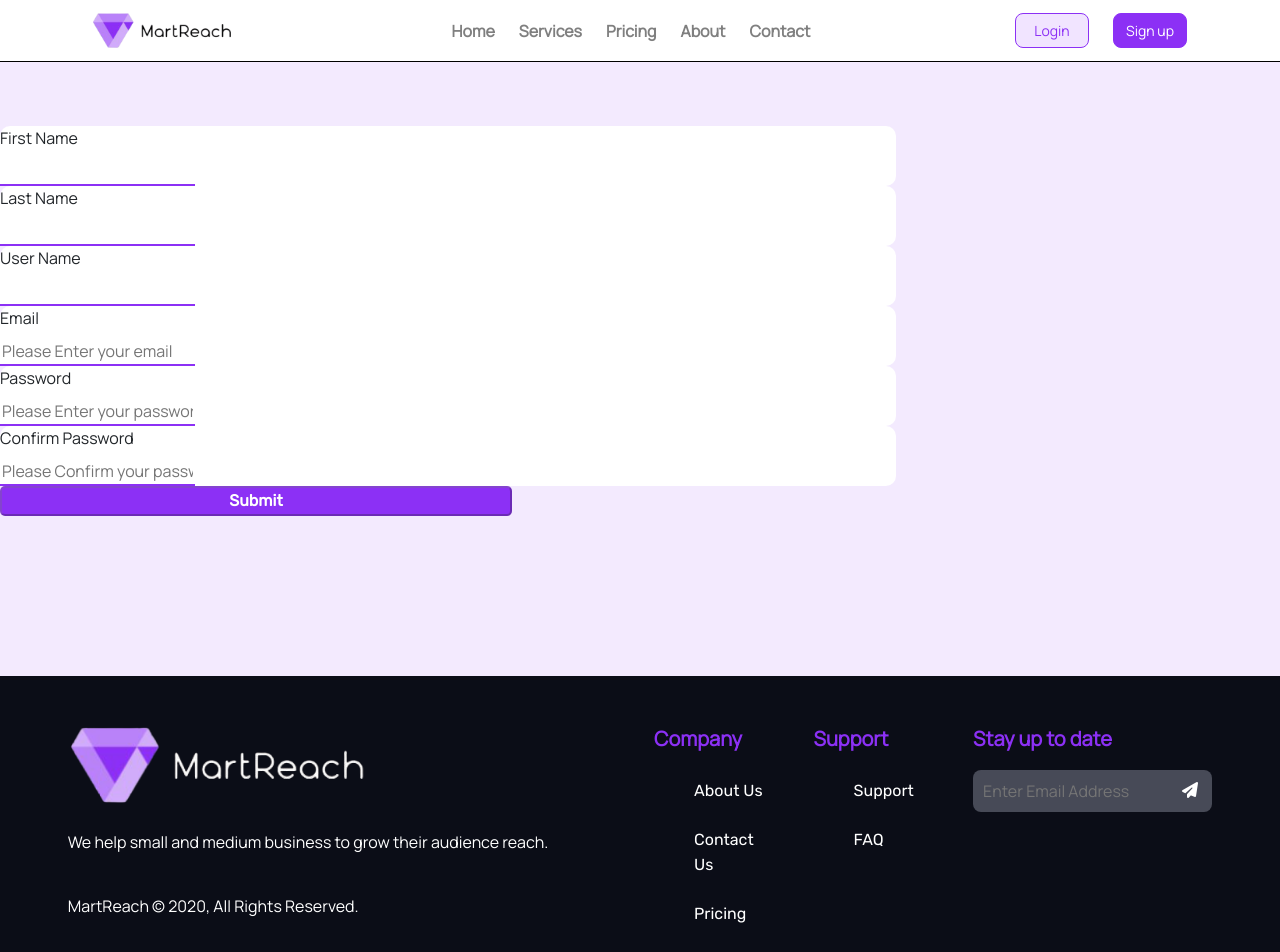
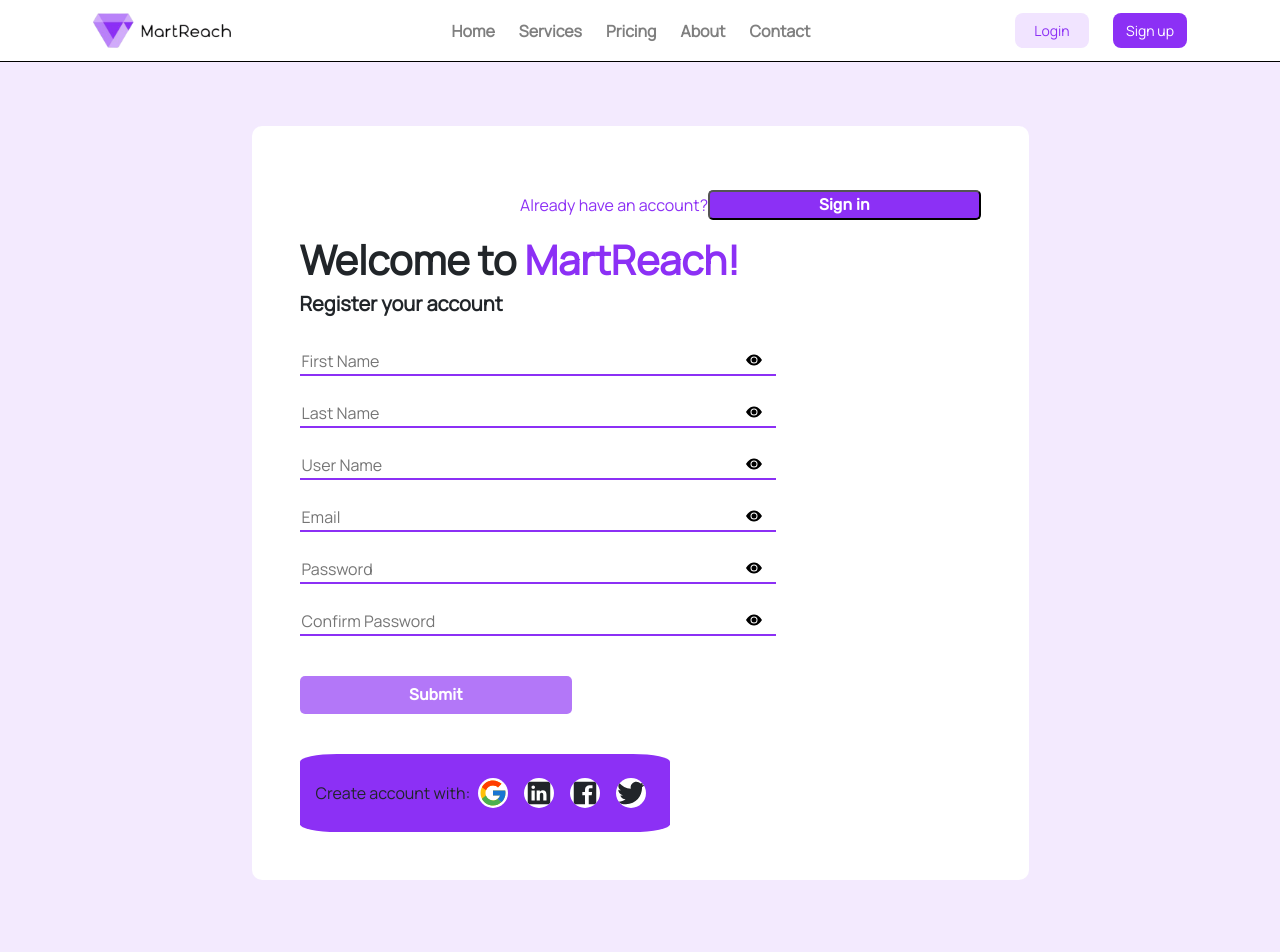
Before and after one commit to eonyedikachi/digital-marketing-tool-react, a React (Create React App) app: page /#/signup in a window 1280 px wide. Shown: the top 952 px of the page. Built offline with nearby package versions, Linux system fonts and the light colour scheme.

Commit message:
Further styling

```diff
--- a/package.json
+++ b/package.json
@@ -7,12 +7,14 @@
     "@testing-library/jest-dom": "^5.11.6",
     "@testing-library/react": "^11.1.2",
     "@testing-library/user-event": "^12.2.2",
-    "bootstrap": "^4.5.1",
+    "bootstrap": "^4.5.3",
     "formik": "^2.2.6",
     "gh-pages": "^3.1.0",
     "jquery": "^3.5.1",
     "react": "^17.0.1",
+    "react-bootstrap": "^1.4.0",
     "react-dom": "^17.0.1",
+    "react-icons": "^4.1.0",
     "react-router-dom": "^5.2.0",
     "react-scripts": "4.0.0",
     "styled-components": "^5.2.1",
--- a/src/component/FormField.js
+++ b/src/component/FormField.js
@@ -1,5 +1,7 @@
 import React from "react";
 import styled from "styled-components";
+import "bootstrap/dist/css/bootstrap.css";
+import { BsFillEyeFill, BsFillEyeSlashFill, } from "react-icons/bs";
 
 const Input = styled.input`
   border: none;
@@ -7,17 +9,25 @@ const Input = styled.input`
   border-bottom: 2px solid #8c30f5;
   transition: all 0.5s ease-in-out;
 `;
-const Formm = styled.div`
+const Form = styled.div`
   width: 70%;
   border-radius: 10px;
   background: #ffffff;
 `;
+const Span = styled.span`
+  display: flex;
+  align-items: center;
+`;
 function FormField({ name, label, ...rest }) {
   return (
-    <Formm>
-      <label htmlFor={name}>{label}</label> <br/>
-      <Input id={name} name={name} {...rest} />
-    </Formm>
+    <Form className="input-field my-4">
+      <Span>
+        <Input className="d-block w-100" id={name} name={name} {...rest} />
+        <BsFillEyeFill
+          style={{ marginLeft: "-30px", marginTop: "-5px", color: "black" }}
+        />
+      </Span>
+    </Form>
   );
 }
 
--- a/src/component/Signup.js
+++ b/src/component/Signup.js
@@ -3,8 +3,18 @@ import styled from "styled-components";
 import { useFormik } from 'formik';
 import * as Yup from 'yup';
 import FormField from "./FormField";
+import Socials from "./Socials"
 
 
+
+const Register = styled.div`
+  width: 70%;
+  border-radius: 10px;
+  background: #ffffff;
+`;
+const Signin = styled.div`
+  color: #8c30f5;
+`;
 const Error = styled.div`
   color: red;
   text-align: center;
@@ -80,9 +90,20 @@ const validationSchema = Yup.object().shape({
    const confirmPasswordProps = formik.getFieldProps("confirmPassword");
    return (
      <Main>
+       <div className="container d-flex justify-content-center .align-items-center">
+         <Register className="register d-flex flex-column .align-items-center p-5">
+           <Signin className="d-flex justify-content-end align-items-center my-3">
+             Already have an account?
+             <Button>Sign in</Button>
+           </Signin>
+           <h1 class="font-weight-bold">
+             Welcome to <span
+               style={{ color: "#8c30f5" }}>MartReach!</span>
+           </h1>
+           <h5>Register your account</h5>
            <form onSubmit={formik.handleSubmit}>
              <FormField
-           label="First Name"
+               placeholder="First Name"
                type="text"
                name="firstName"
                {...firstNameProps}
@@ -91,7 +112,7 @@ const validationSchema = Yup.object().shape({
                <Error>{formik.errors.firstName}</Error>
              ) : null}
              <FormField
-           label="Last Name"
+               placeholder="Last Name"
                type="text"
                name="lastName"
                {...lastNameProps}
@@ -100,7 +121,7 @@ const validationSchema = Yup.object().shape({
                <Error>{formik.errors.lastName}</Error>
              ) : null}
              <FormField
-           label="User Name"
+               placeholder="User Name"
                type="text"
                name="userName"
                {...userNameProps}
@@ -109,36 +130,44 @@ const validationSchema = Yup.object().shape({
                <Error>{formik.errors.userName}</Error>
              ) : null}
              <FormField
-           label="Email"
+               placeholder="Email"
                type="email"
-           placeholder="Please Enter your email"
+               name="email"
                {...emailProps}
              />
              {formik.touched.email && formik.errors.email ? (
                <Error>{formik.errors.email}</Error>
              ) : null}
              <FormField
-           label="Password"
+               placeholder="Password"
                type="password"
-           placeholder="Please Enter your password"
+               name="password"
                {...passwordProps}
              />
              {formik.touched.password && formik.errors.password ? (
                <Error>{formik.errors.password}</Error>
              ) : null}
              <FormField
-           label="Confirm Password"
+               placeholder="Confirm Password"
                type="password"
-           placeholder="Please Confirm your password"
+               name="confirmPassword"
                {...confirmPasswordProps}
              />
-         {formik.touched.confirmPassword && formik.errors.confirmPassword ? (
+             {formik.touched.confirmPassword &&
+             formik.errors.confirmPassword ? (
                <Error>{formik.errors.confirmPassword}</Error>
              ) : null}
-         <Button type="submit" disabled={!(formik.isValid && formik.dirty)}>
+             <Button
+               className="btn my-3"
+               type="submit"
+               disabled={!(formik.isValid && formik.dirty)}
+             >
                Submit
              </Button>
+             <Socials />
            </form>
+         </Register>
+       </div>
      </Main>
    );
  }
--- /dev/null
+++ b/src/component/Socials.js
@@ -0,0 +1,51 @@
+import React, { Component } from 'react';
+import { FcGoogle } from "react-icons/fc";
+import { IoLogoFacebook, IoLogoLinkedin, IoLogoTwitter, } from "react-icons/io";
+import styled from "styled-components";
+const NuSoc = styled.div`
+  text-decoration: none;
+    background-color: #8c30f5;
+    border-radius: 10%;
+  padding: 1rem;
+  display: flex;
+  width: fit-content;
+  justify-content: space evenly;
+  align-items: center;
+`;
+var social = {
+    background: "white",
+  textDecoration: "none",
+  height: "30px",
+  width: "30px",
+    borderRadius: "50%",
+    fontSize: "24px",
+  display: "flex",
+  justifyContent: "center",
+    alignItems: "center",
+  margin: "0.5rem",
+}
+class Socials extends Component {
+    render() {
+        return (
+          <div>
+            <NuSoc className="d-flex align-items-center mt-4">
+              Create account with:
+              <div className="d-flex align-items-center">
+                <FcGoogle style={social} />
+              </div>
+              <div className="d-flex align-items-center">
+                <IoLogoLinkedin style={social} />
+              </div>
+              <div className="d-flex align-items-center">
+                <IoLogoFacebook style={social} />
+              </div>
+              <div className="d-flex align-items-center">
+                <IoLogoTwitter style={social} />
+              </div>
+            </NuSoc>
+          </div>
+        );
+    }
+}
+
+export default Socials;
--- /dev/null
+++ b/src/component/register.css
@@ -0,0 +1,105 @@
+:root {
+  --primary-color: #fff;
+  --secondary-color: #8c30f5;
+}
+main {
+  background: #8c30f51a;
+  padding-top: 4rem;
+  padding-bottom: 10rem;
+}
+
+main .register {
+  width: 70%;
+  border-radius: 10px;
+  background: #ffffff;
+}
+
+main .register h1 span {
+  color: #8c30f5;
+}
+
+main .register .signin a {
+  color: #8c30f5;
+}
+
+.register .input-field input {
+  border: none;
+  outline: none;
+  background: none;
+  border-bottom: 2px solid gray;
+  transition: all 0.5s ease-in-out;
+}
+
+.register .input-field input:focus {
+  border: none;
+  outline: none;
+  border-bottom: 2px solid #8c30f5;
+  transition: all 0.5s ease-in-out;
+}
+
+.register form .btn {
+  background: #8c30f5;
+  color: #fff;
+  align-self: center;
+  width: 40%;
+}
+
+.register form .btn:hover {
+  background: #5f1eaa;
+}
+
+/* Toggle password */
+.register form span {
+  display: flex;
+  align-items: center;
+}
+
+.register form span i {
+  margin-left: -30px;
+  margin-top: -5px;
+  color: black;
+}
+
+#error {
+  color: red;
+  text-align: center;
+  justify-items: center;
+  align-items: center;
+  font-weight: 600;
+}
+
+.create .socials a {
+  background: #8c30f5;
+  text-decoration: none;
+  color: #fff;
+  height: 20px;
+  width: 20px;
+  border-radius: 50%;
+  padding: 1rem;
+  display: flex;
+  justify-content: center;
+  align-items: center;
+}
+
+.create .socials a:hover {
+  background: #000;
+  color: #8c30f5;
+}
+
+@media screen and (max-width: 768px) {
+  main .register {
+    width: 100%;
+  }
+
+  .register form .btn {
+    width: 70%;
+  }
+
+  .create {
+    flex-direction: column;
+  }
+
+  .create .socials {
+    margin-top: 1rem;
+  }
+}
```
Also changed, not shown: src/component/RegisterModal.js (added, +38 -0 lines), 1 other file (tests, documents, lock files or other folders). Lines whose indentation alone changed are shown as unchanged.
